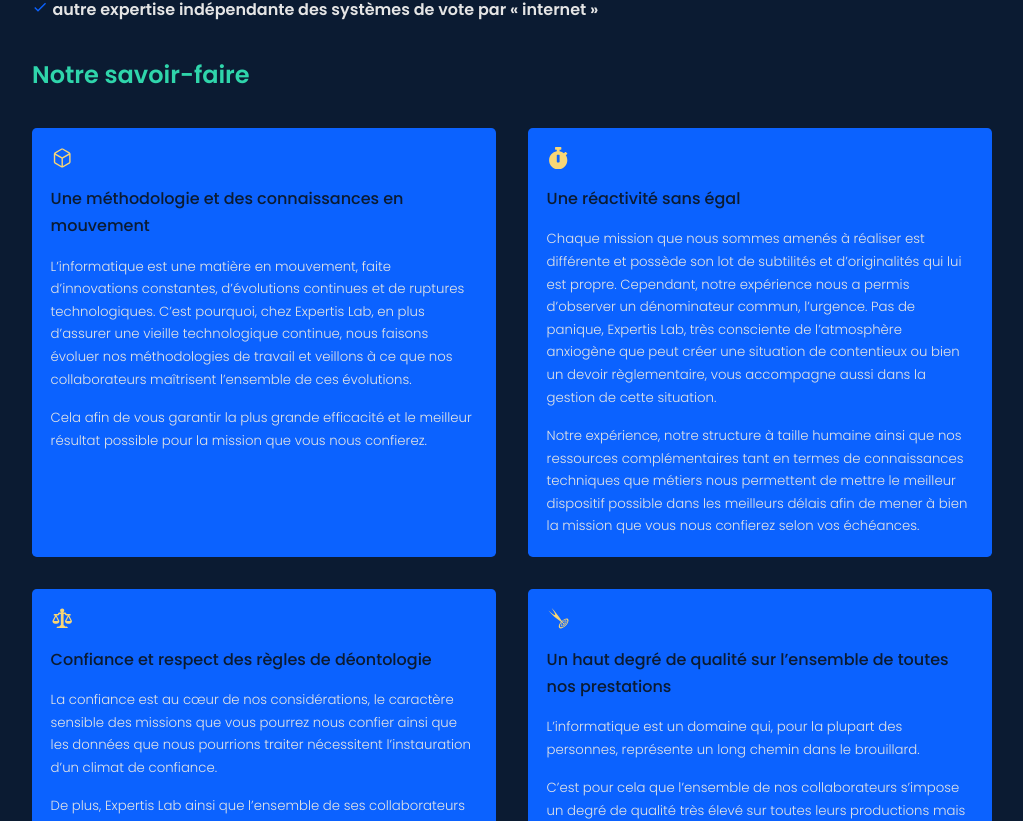
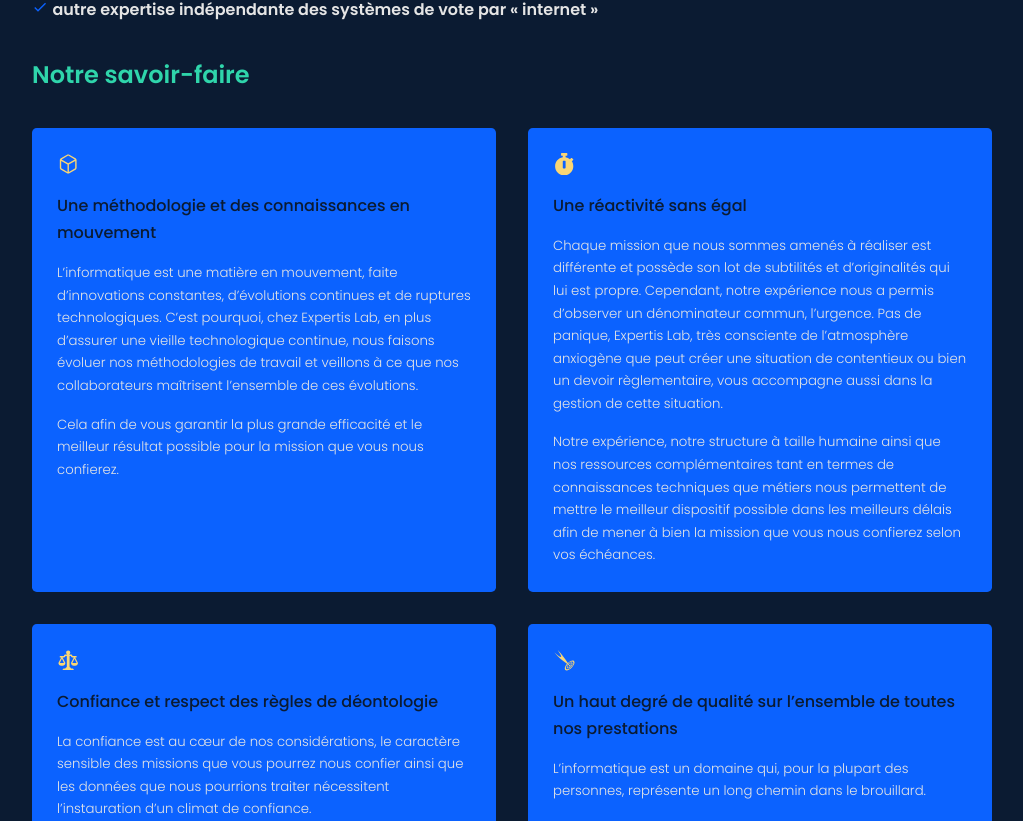
Before and after one commit to Ahlonko1/expertislab, a React (Create React App) app: page / in a window 1280 px wide. Shown: the part 1157-1978 px from the top of the page, without its empty margins (128-1151 px from the left). Built offline with nearby package versions, Linux system fonts and the light colour scheme.

Commit message:
background image

```diff
--- a/src/components/presentation/presentation.css
+++ b/src/components/presentation/presentation.css
@@ -12,7 +12,7 @@
   background: var(--color-writing);
   border: 1px solid transparent;
   border-radius: 0.3rem;
-  padding: 1.1rem;
+  padding: 1.5rem;
 }
 
 .valeur__icon{
```
